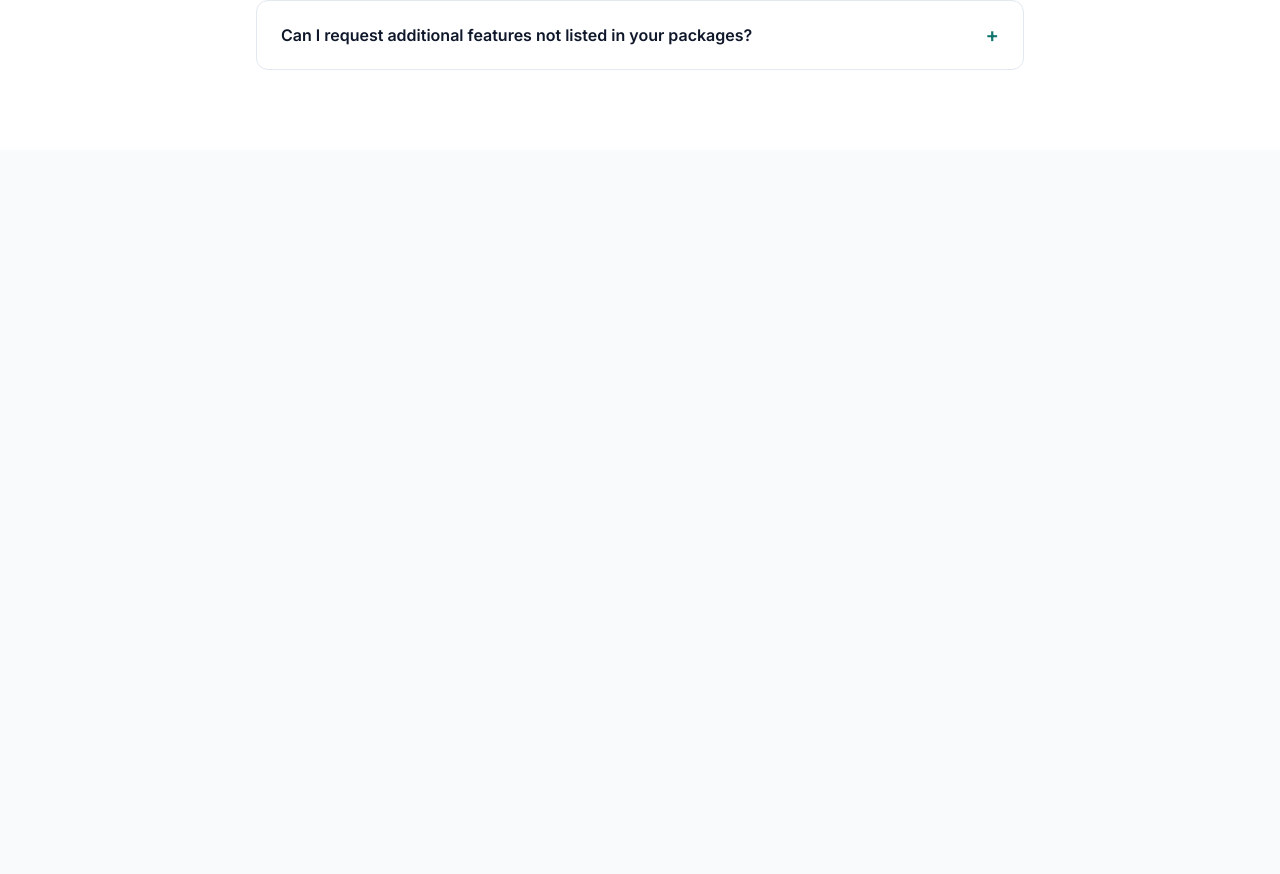
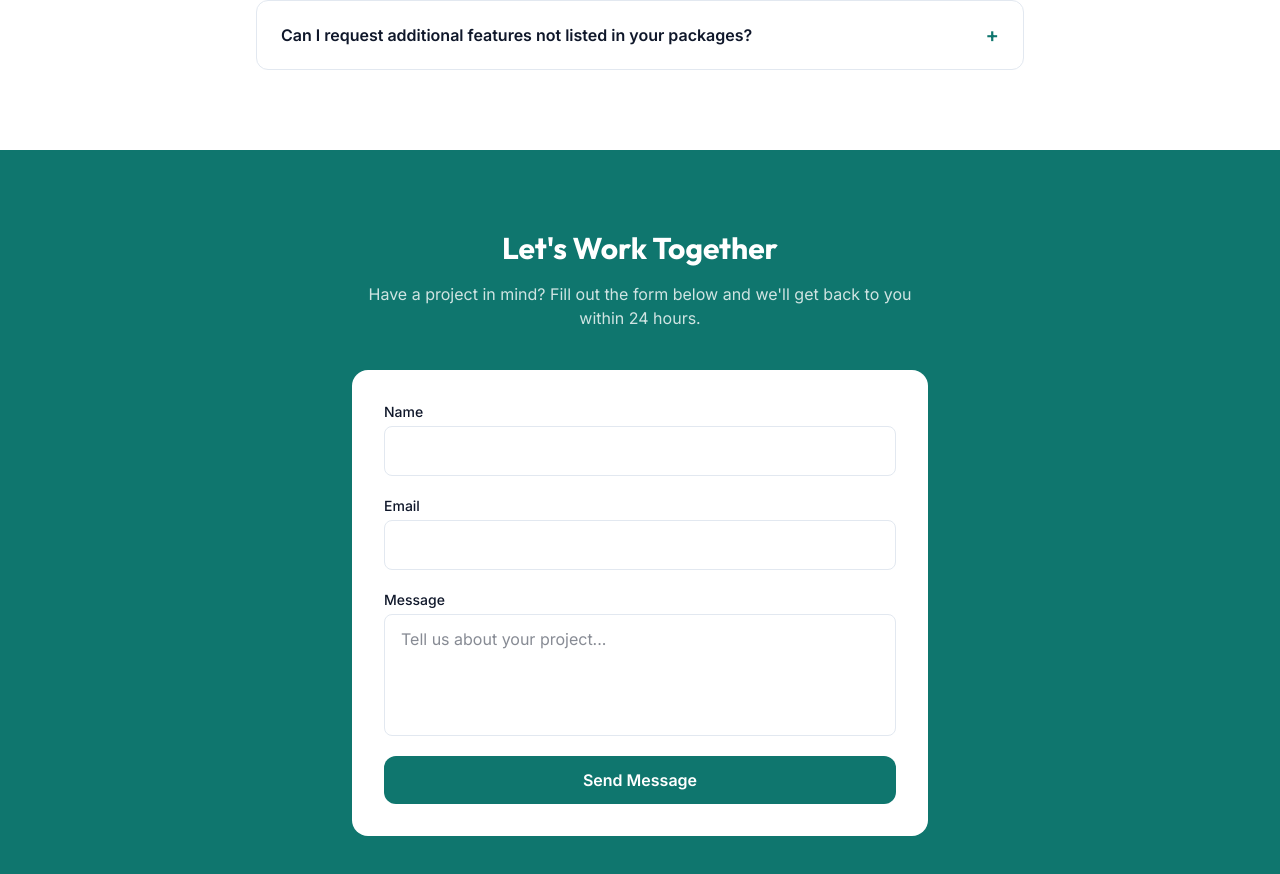
Before and after one commit to Ahmad-hash91/business-landing-page-demo, a React (Vite) app: page / in a window 1280 px wide. Shown: the part 3283-4157 px from the top of the page. Before the commit the page ends 3433 px from the top, so only its background shows below. Built offline with nearby package versions, Linux system fonts and the light colour scheme.

Commit message:
feat: add contact form section

```diff
--- a/src/App.jsx
+++ b/src/App.jsx
@@ -1,4 +1,5 @@
 import About from "./components/About";
+import ClosingCTA from "./components/ClosingCTA";
 import FAQ from "./components/FAQ";
 import Features from "./components/Features";
 import Header from "./components/Header";
@@ -16,6 +17,7 @@ function App() {
       <About />
       <Testimonials />
       <FAQ />
+      <ClosingCTA />
     </>
   );
 }
--- /dev/null
+++ b/src/components/ClosingCTA.jsx
@@ -0,0 +1,103 @@
+import { useState } from "react";
+import Button from "./Button";
+
+export default function ClosingCTA() {
+  const [submitted, setSubmitted] = useState(false);
+
+  const submitHandler = (e) => {
+    e.preventDefault();
+    setSubmitted(true);
+  };
+
+  return (
+    <section
+      id="contact"
+      aria-labelledby="contact-heading"
+      className="bg-primary py-20 px-4 sm:px-6 lg:px-8"
+    >
+      <div className="max-w-xl mx-auto text-center">
+        <h2
+          id="contact-heading"
+          className="text-3xl font-heading font-bold text-white mb-4"
+        >
+          Let's Work Together
+        </h2>
+        <p className="text-white/80 mb-10">
+          Have a project in mind? Fill out the form below and we'll get back to
+          you within 24 hours.
+        </p>
+
+        {submitted ? (
+          <div className="bg-white rounded-2xl p-10 flex flex-col items-center gap-4">
+            <span className="text-success text-5xl">✓</span>
+            <p className="text-text-dark font-semibold text-lg">
+              Thank you! We'll be in touch within 24 hours.
+            </p>
+          </div>
+        ) : (
+          <form
+            onSubmit={submitHandler}
+            className="bg-white rounded-2xl p-8 flex flex-col gap-5 text-left"
+          >
+            <div className="flex flex-col gap-1">
+              <label
+                htmlFor="username"
+                className="text-sm font-medium text-text-dark"
+              >
+                Name
+              </label>
+              <input
+                type="text"
+                id="username"
+                name="username"
+                required
+                className="border border-border rounded-lg px-4 py-3 text-text-dark focus:outline-none focus:ring-2 focus:ring-primary"
+              />
+            </div>
+
+            <div className="flex flex-col gap-1">
+              <label
+                htmlFor="email"
+                className="text-sm font-medium text-text-dark"
+              >
+                Email
+              </label>
+              <input
+                type="email"
+                id="email"
+                name="email"
+                required
+                className="border border-border rounded-lg px-4 py-3 text-text-dark focus:outline-none focus:ring-2 focus:ring-primary"
+              />
+            </div>
+
+            <div className="flex flex-col gap-1">
+              <label
+                htmlFor="message"
+                className="text-sm font-medium text-text-dark"
+              >
+                Message
+              </label>
+              <textarea
+                id="message"
+                name="message"
+                maxLength={500}
+                rows={4}
+                placeholder="Tell us about your project..."
+                required
+                className="border border-border rounded-lg px-4 py-3 text-text-dark focus:outline-none focus:ring-2 focus:ring-primary resize-none"
+              />
+            </div>
+
+            <Button
+              type="submit"
+              className="w-full bg-primary hover:bg-primary-dark text-white font-semibold py-3 rounded-xl"
+            >
+              Send Message
+            </Button>
+          </form>
+        )}
+      </div>
+    </section>
+  );
+}
```
